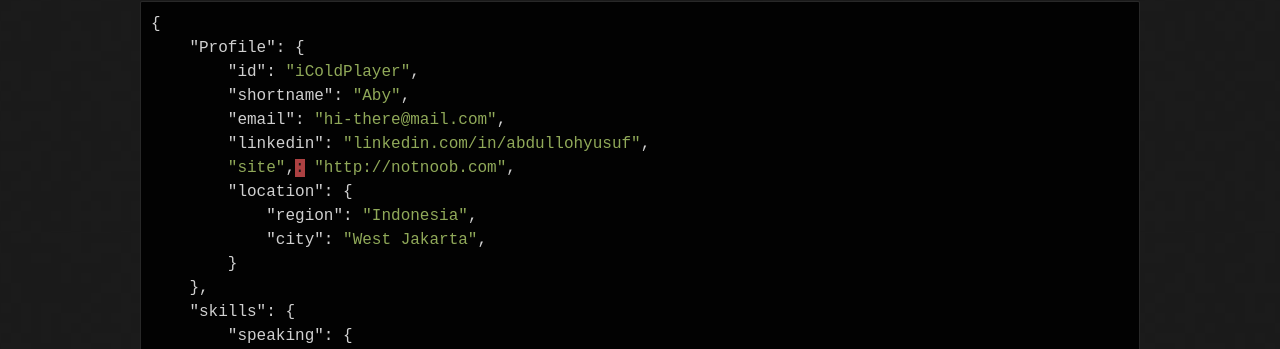
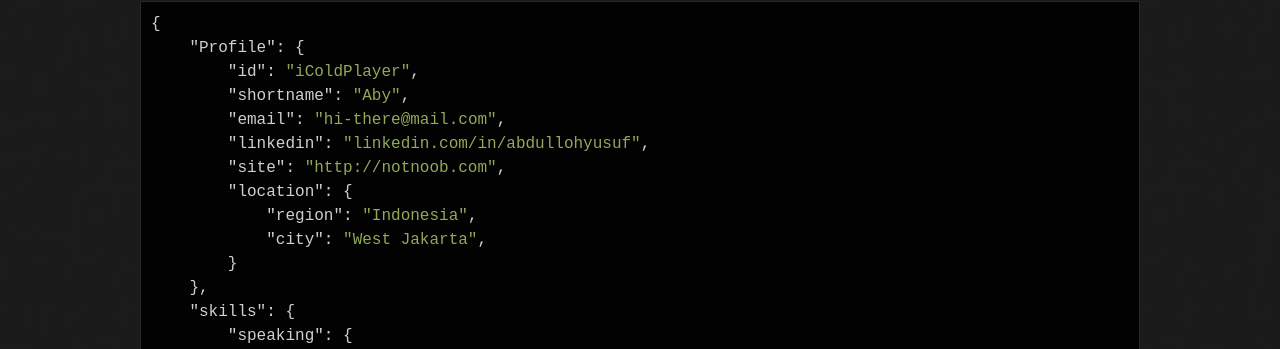
Before and after one commit to iColdPlayer/aby, a Jekyll site: the page built from index.md, in a window 1280 px wide. Shown: the part 300-649 px from the top of the page. Built offline with Jekyll 4.4.1, drawn with Linux system fonts in a browser that asks for light colours.

```diff
--- a/index.md
+++ b/index.md
@@ -11,7 +11,7 @@ layout: default
         "shortname": "Aby",
         "email": "hi-there@mail.com",
         "linkedin": "linkedin.com/in/abdullohyusuf",
-        "site",: "http://notnoob.com",
+        "site": "http://notnoob.com",
         "location": {
             "region": "Indonesia",
             "city": "West Jakarta",
```
